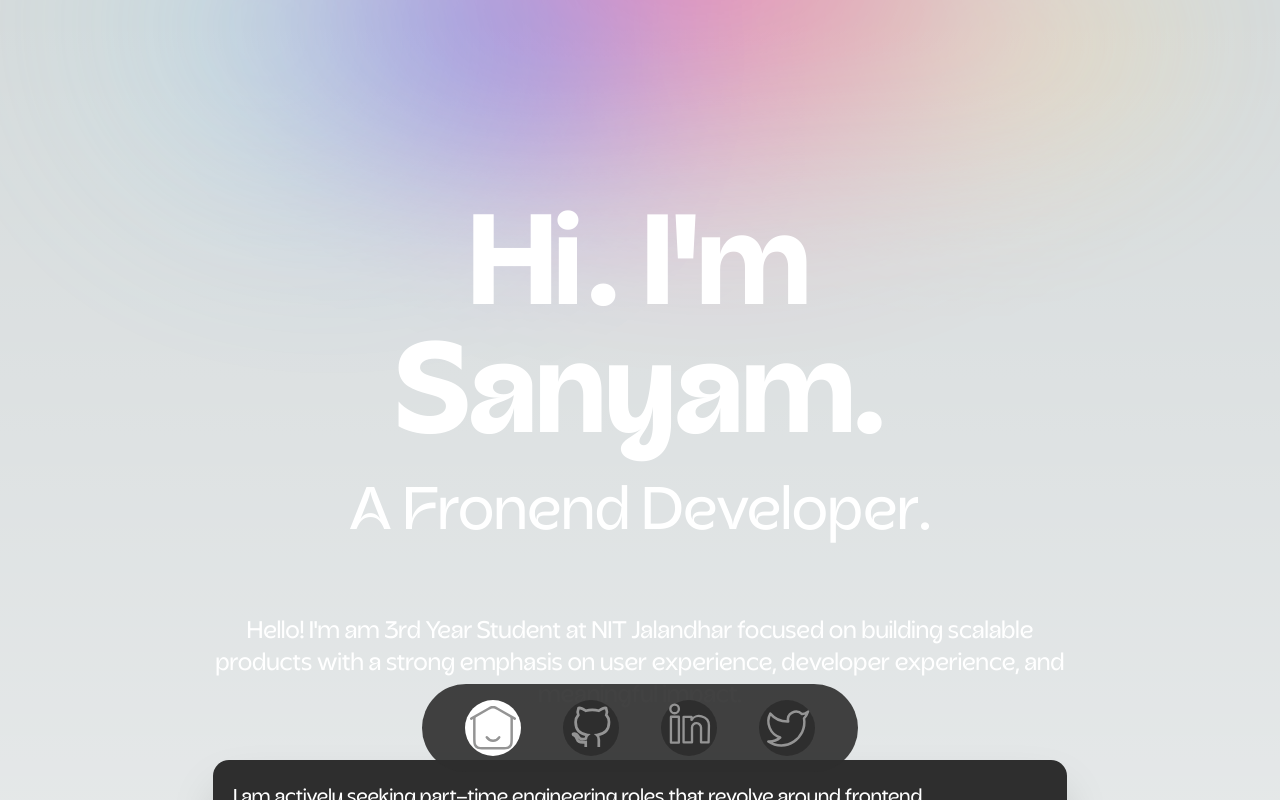
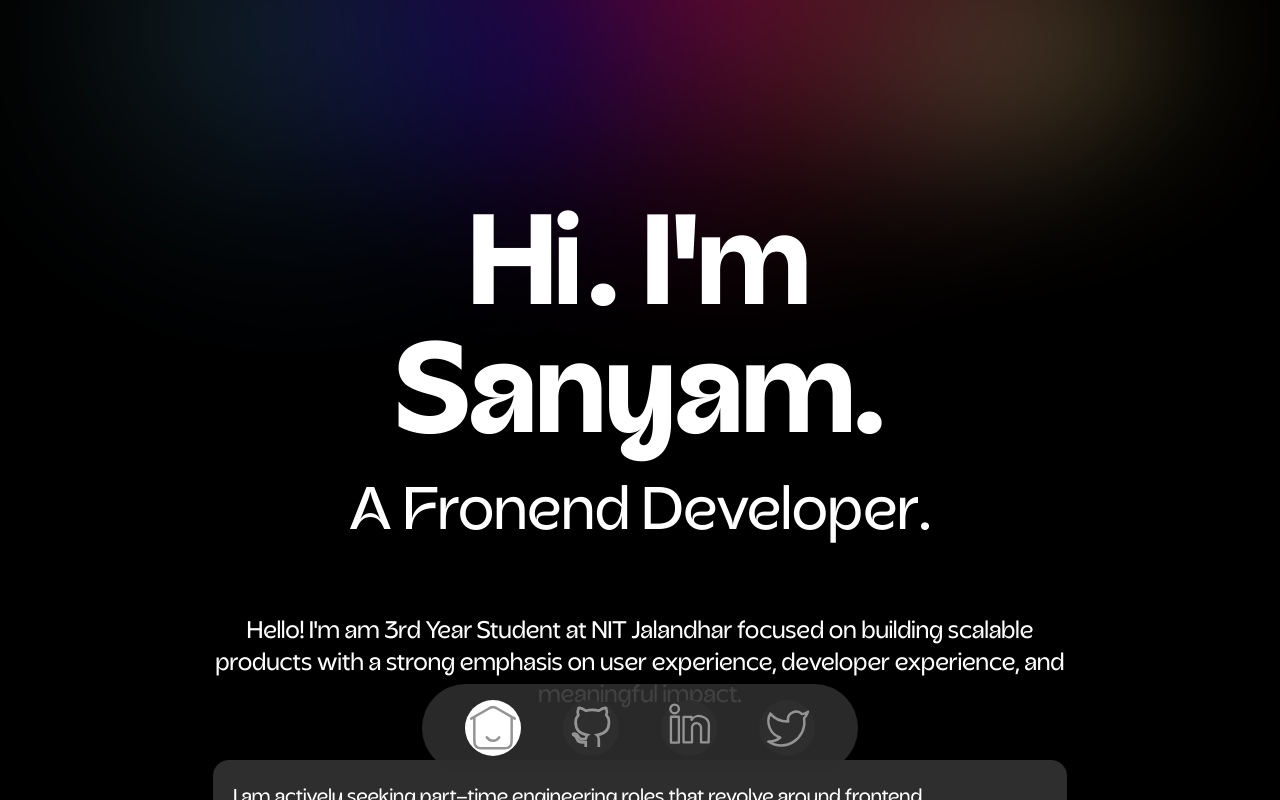
Before and after one commit to sanyam12/portfolio, a Next.js app: page / in a window 1280 px wide. Shown: the top 800 px of the page. Built offline with nearby package versions, Linux system fonts and the light colour scheme.

Commit message:
fix:dark mode forced

```diff
--- a/app/globals.css
+++ b/app/globals.css
@@ -2,19 +2,25 @@
 @tailwind components;
 @tailwind utilities;
 
-:root {
+/* :root {
   --foreground-rgb: 0, 0, 0;
   --background-start-rgb: 214, 219, 220;
   --background-end-rgb: 255, 255, 255;
+} */
+
+:root {
+  --foreground-rgb: 255, 255, 255;
+  --background-start-rgb: 0, 0, 0;
+  --background-end-rgb: 0, 0, 0;
 }
 
-@media (prefers-color-scheme: dark) {
+/* @media (prefers-color-scheme: dark) {
   :root {
     --foreground-rgb: 255, 255, 255;
     --background-start-rgb: 0, 0, 0;
     --background-end-rgb: 0, 0, 0;
   }
-}
+} */
 
 body {
   color: rgb(var(--foreground-rgb));
```
